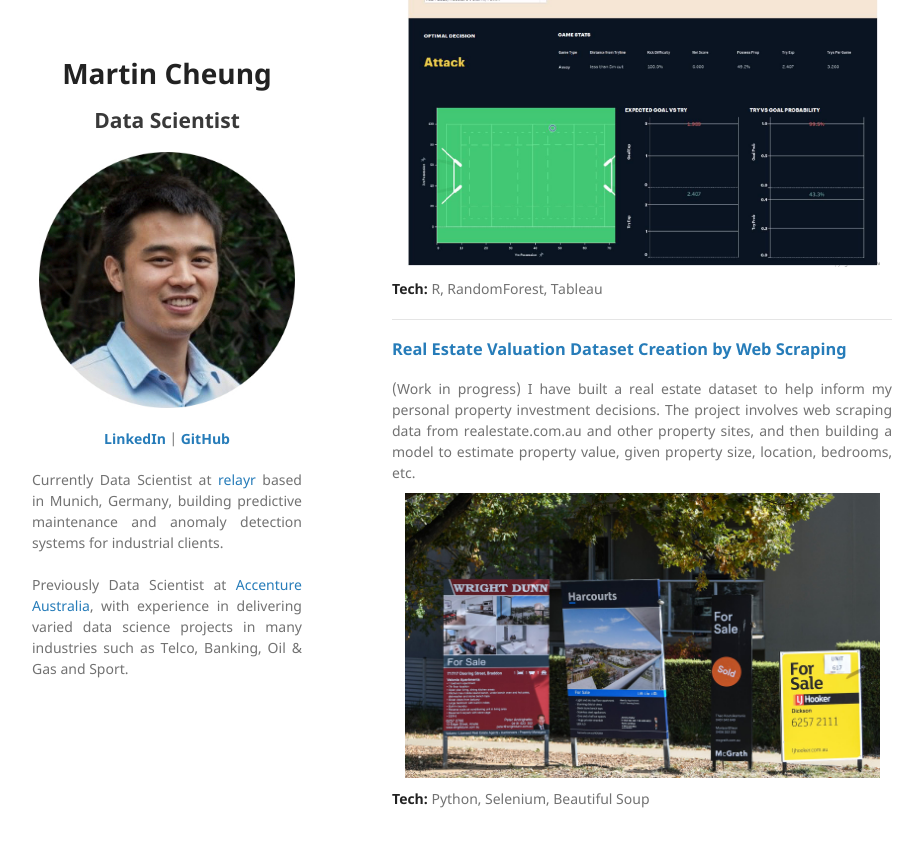
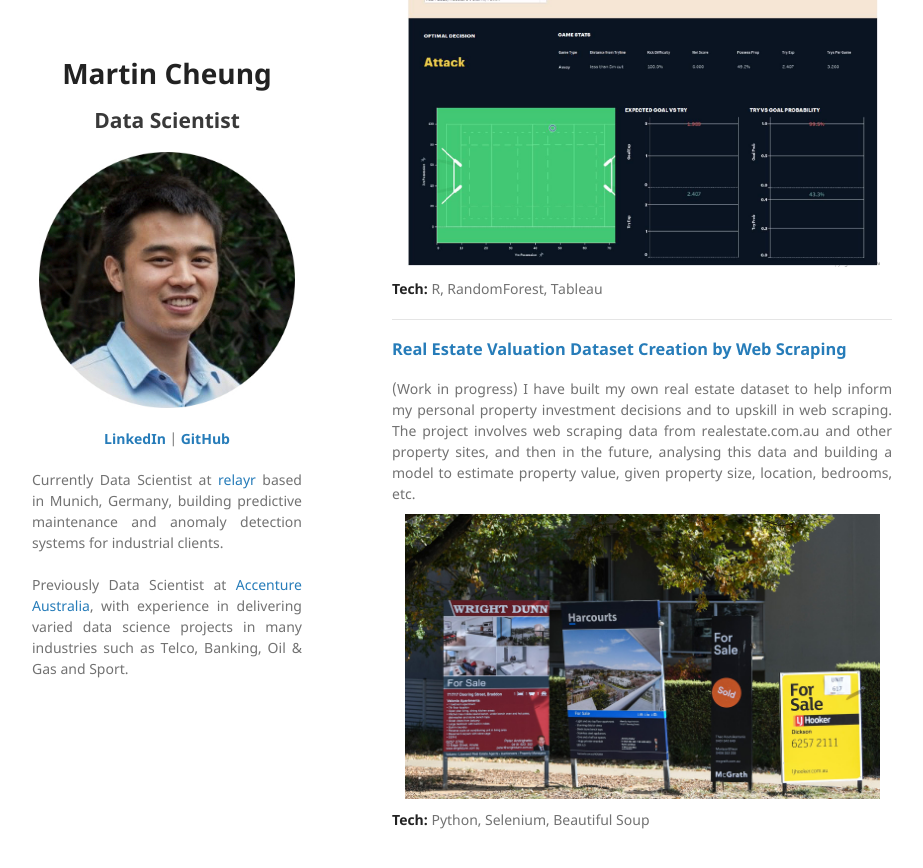
Before and after one commit to martycheung/martycheung.github.io, a Jekyll site: the page built from index.md, in a window 1280 px wide and 900 px high, scrolled down 2119 px. Shown: the top 868 px of the window, without its empty margins (178-1101 px from the left). Built offline with Jekyll 4.4.1, drawn with Linux system fonts in a browser that asks for light colours; our own code applies the rules of GitHub Pages for plain Markdown files; some of the changed text lies outside the part shown.

Commit message:
Update index.md

```diff
--- a/index.md
+++ b/index.md
@@ -65,7 +65,7 @@ NRL DataJam is a Rugby League themed data hackathon. Our team's solution was a m
 ### [Real Estate Valuation Dataset Creation by Web Scraping](https://github.com/martycheung/Real-Estate-Dataset-and-Valuation-Model)
 
 <div style="text-align: justify">
-(Work in progress) I have built a real estate dataset to help inform my personal property investment decisions. The project involves web scraping data from realestate.com.au and other property sites, and then building a model to estimate property value, given property size, location, bedrooms, etc.
+(Work in progress) I have built my own real estate dataset to help inform my personal property investment decisions and to upskill in web scraping. The project involves web scraping data from realestate.com.au and other property sites, and then in the future, analysing this data and building a model to estimate property value, given property size, location, bedrooms, etc.
 </div>
 
 <center><img src="images/realestate1.jpg?raw=true"/></center>
```
Also changed, not shown: other parts of index.md (+1 -1 lines).
